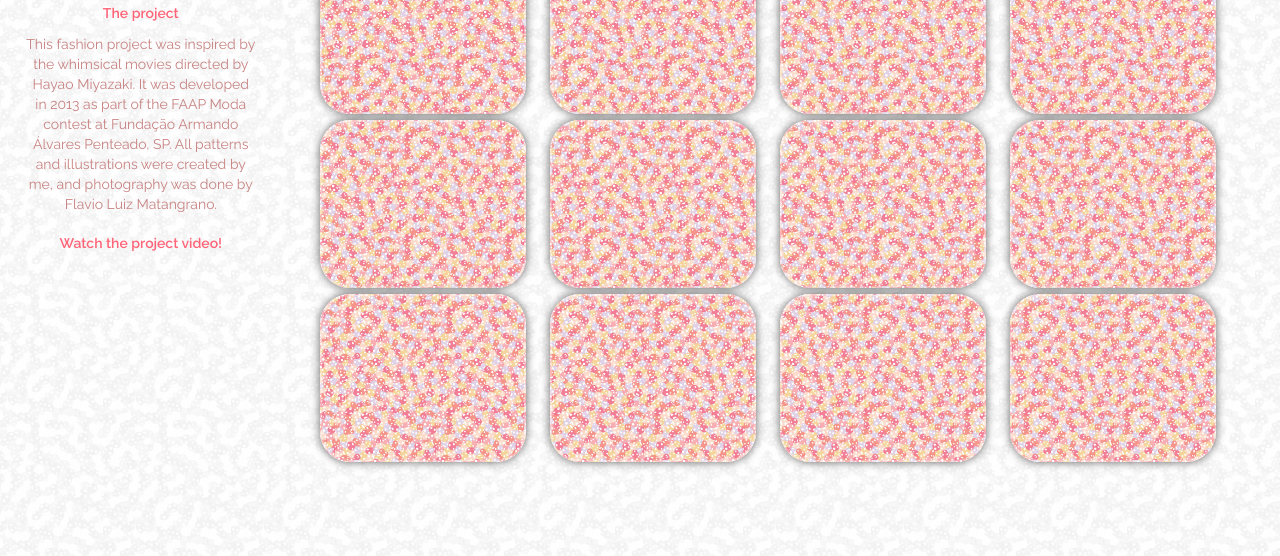
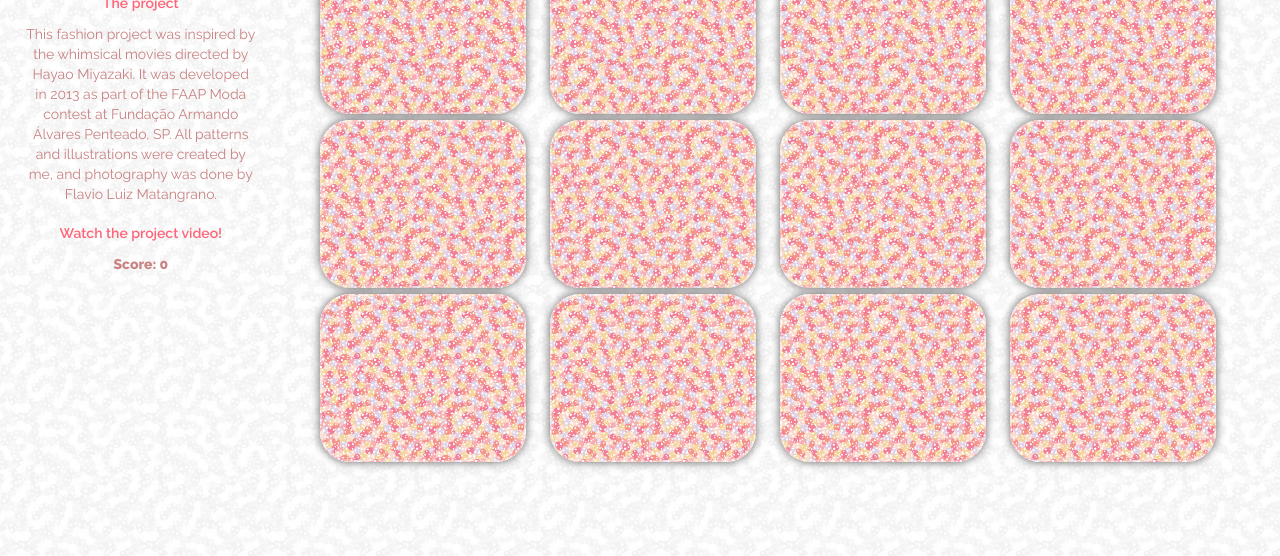
Before and after one commit to liviarett/matchgame, a plain HTML site: page index.html in a window 1280 px wide. Shown: the part 244-800 px from the top of the page. Drawn offline with nearby package versions, Linux system fonts and the light colour scheme.

Commit message:
score fixed

```diff
--- a/index.html
+++ b/index.html
@@ -24,7 +24,7 @@
         <h4>The project</h4>
         <p>This fashion project was inspired by the whimsical movies directed by Hayao Miyazaki. It was developed in 2013 as part of the FAAP Moda contest at Fundação Armando Álvares Penteado, SP. All patterns and illustrations were created by me, and photography was done by Flavio Luiz Matangrano. </p>
             <h4 class="playvideo">Watch the project video!</h4>
-            <p><strong class="score"></strong></p>
+            <p><strong class="score">Score: 0</strong></p>
             <div class="playagain">Play Again!</div>
 
         </div>
```
